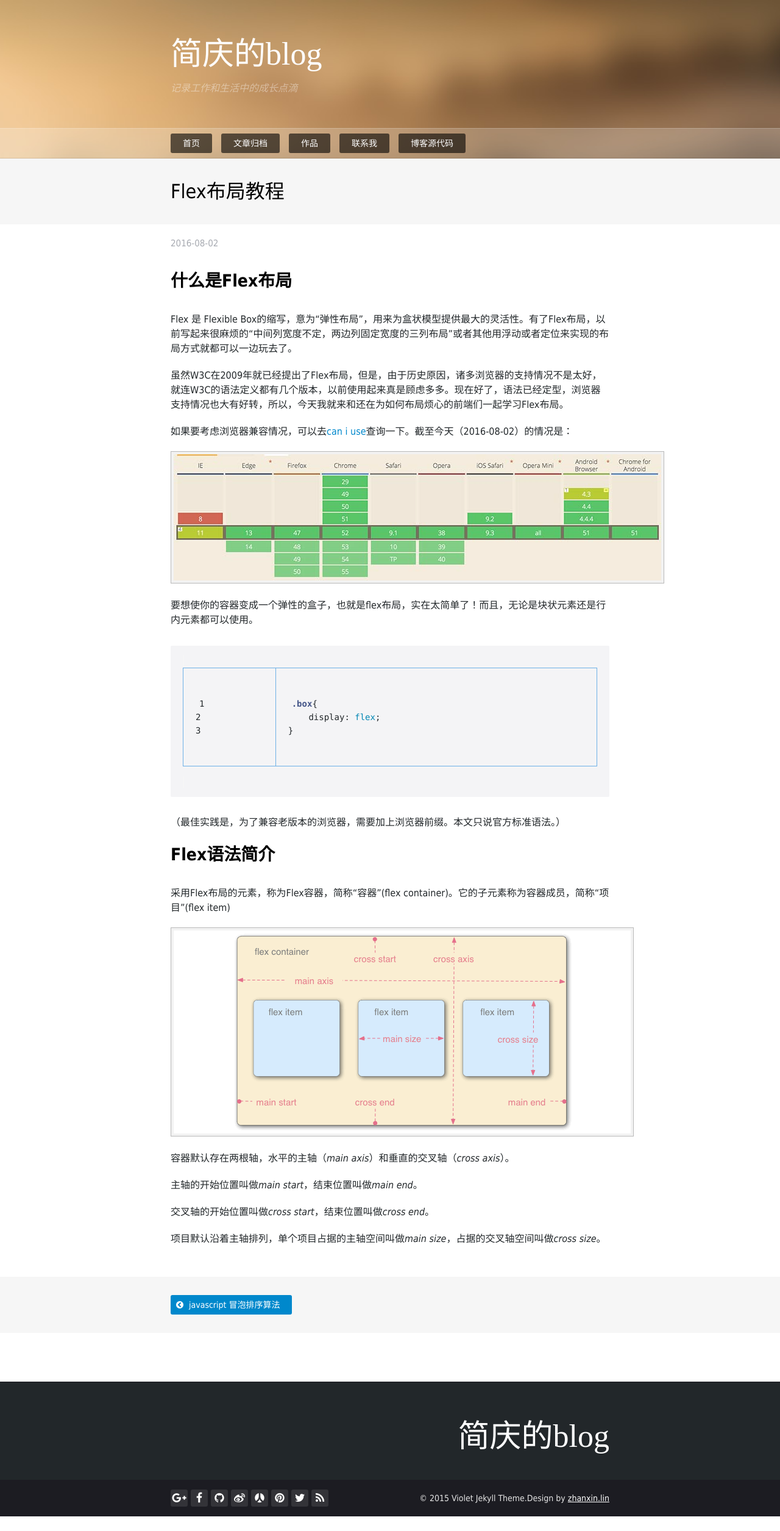
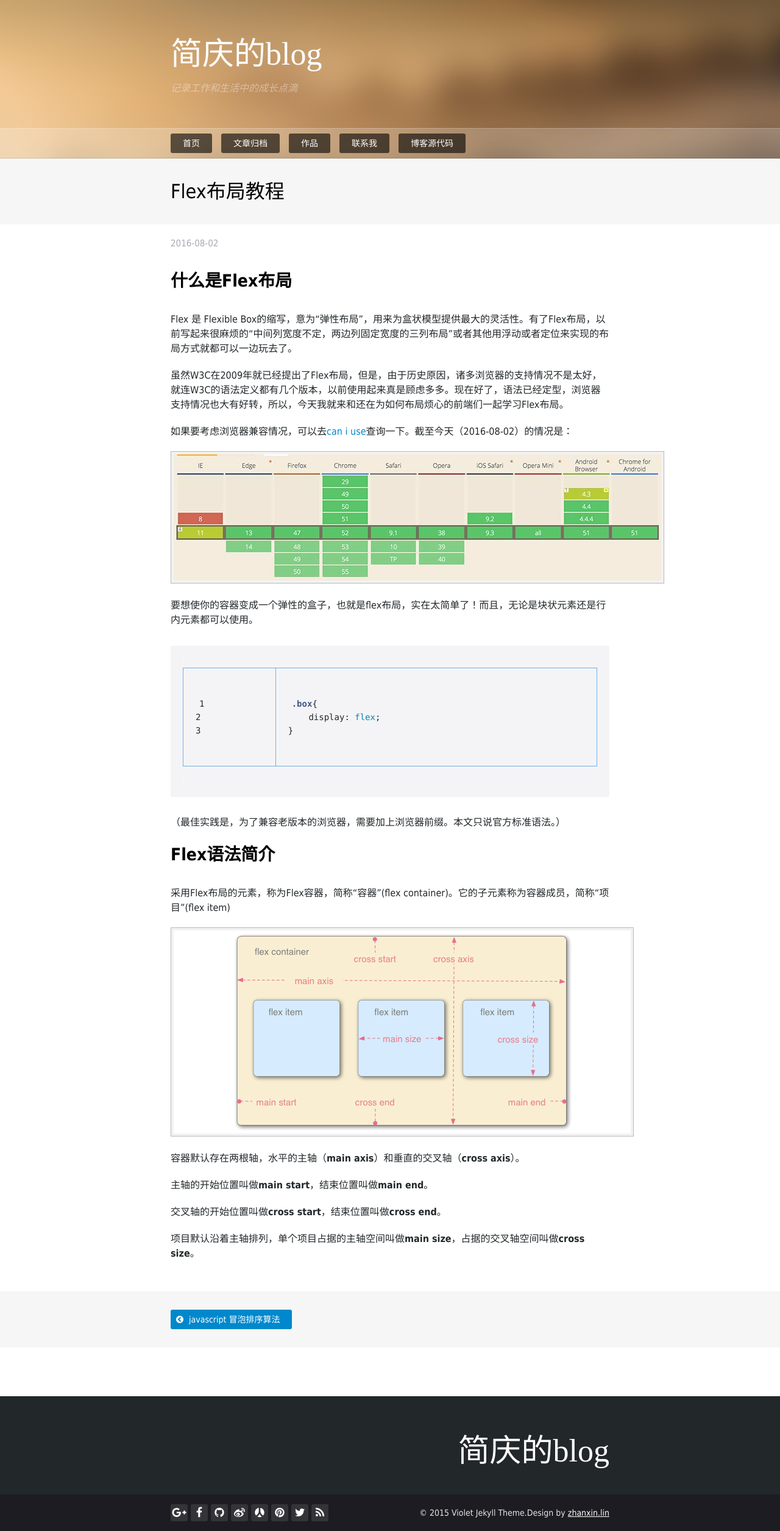
Before and after one commit to woaixiangbao/woaixiangbao.github.io, a Jekyll site: the page built from _posts/2016-08-02-flexbox-syntax-tutoial.md, in a window 1280 px wide. Shown: the whole page at 61% size. Built offline with Jekyll 4.4.1, drawn with Linux system fonts in a browser that asks for light colours; nearby versions of some CDN libraries; some web fonts are replaced; before the commit the page ends 2487 px from its top, so only the background shows below that.

Commit message:
artical update

```diff
--- a/_posts/2016-08-02-flexbox-syntax-tutoial.md
+++ b/_posts/2016-08-02-flexbox-syntax-tutoial.md
@@ -33,10 +33,10 @@ Flex 是 Flexible Box的缩写，意为“弹性布局”，用来为盒状模
 
 <img src="http://woaixiangbao.github.io/images/20160802/flexbox-visual.png">
 
-容器默认存在两根轴，水平的主轴（*main axis*）和垂直的交叉轴（*cross axis*）。
+容器默认存在两根轴，水平的主轴（**main axis**）和垂直的交叉轴（**cross axis**）。
 
-主轴的开始位置叫做*main start*，结束位置叫做*main end*。
+主轴的开始位置叫做**main start**，结束位置叫做**main end**。
 
-交叉轴的开始位置叫做*cross start*，结束位置叫做*cross end*。
+交叉轴的开始位置叫做**cross start**，结束位置叫做**cross end**。
 
-项目默认沿着主轴排列，单个项目占据的主轴空间叫做*main size*，占据的交叉轴空间叫做*cross size*。
+项目默认沿着主轴排列，单个项目占据的主轴空间叫做**main size**，占据的交叉轴空间叫做**cross size**。
```
